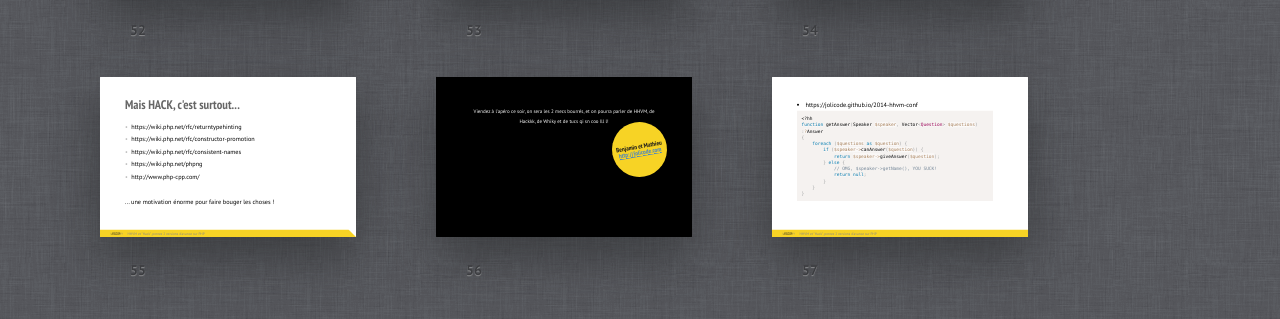
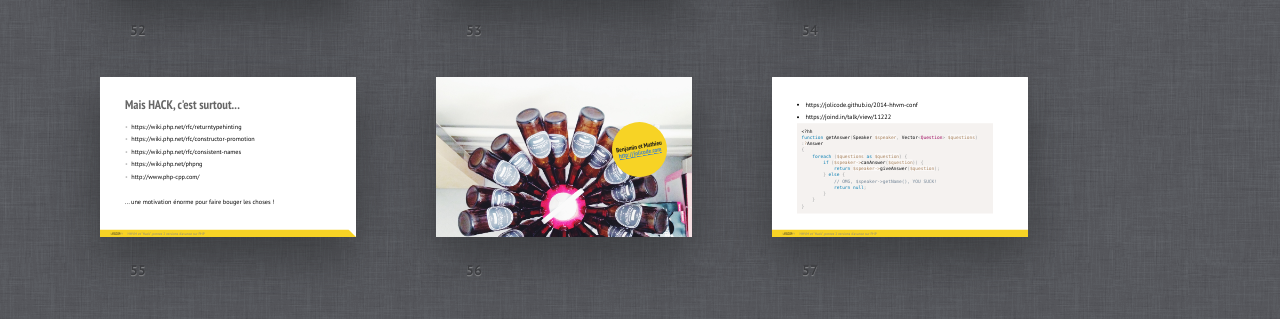
Before and after one commit to jolicode/hhvm-hack-conf, a plain HTML site: page index.html in a window 1280 px wide. Shown: the part 4473-4792 px from the top of the page. Drawn offline with Linux system fonts and the light colour scheme.

Commit message:
JoliBeer + joindin

```diff
--- a/index.html
+++ b/index.html
@@ -668,15 +668,19 @@ $pages = await [
 	</div></section>
 
 	<section class="slide cover" id="end"><div>
+		<img src="pictures/jolibeer.jpg" />
 		<h2>
 			Benjamin et Mathieu<br />
 			<a href="http://jolicode.com">http://jolicode.com</a>
 		</h2>
-		<p>Viendez à l'apéro ce soir, on sera les 2 mecs bourrés, et on pourra parler de HHVM, de Hackkk, de Whiky et de tucs qi sn coo lll l!</p>
+		<!--
+		<p style="color: black; font-weight: bold;">Viendez à l'apéro ce soir, on sera les 2 mecs bourrés, et on pourra parler de HHVM, de Hackkk, de Whiky et de tucs qi sn coo lll l!</p>
+		-->
 	</div></section>
 
 	<section class="slide"><div>
 		<li>https://jolicode.github.io/2014-hhvm-conf</li>
+		<li>https://joind.in/talk/view/11222</li>
 		<pre><code class="language-php">&lt;?hh
 function getAnswer(Speaker $speaker, Vector&lt;Question&gt; $questions)
 :?Answer
```
Also changed, not shown: pictures/jolibeer.jpg (added).
